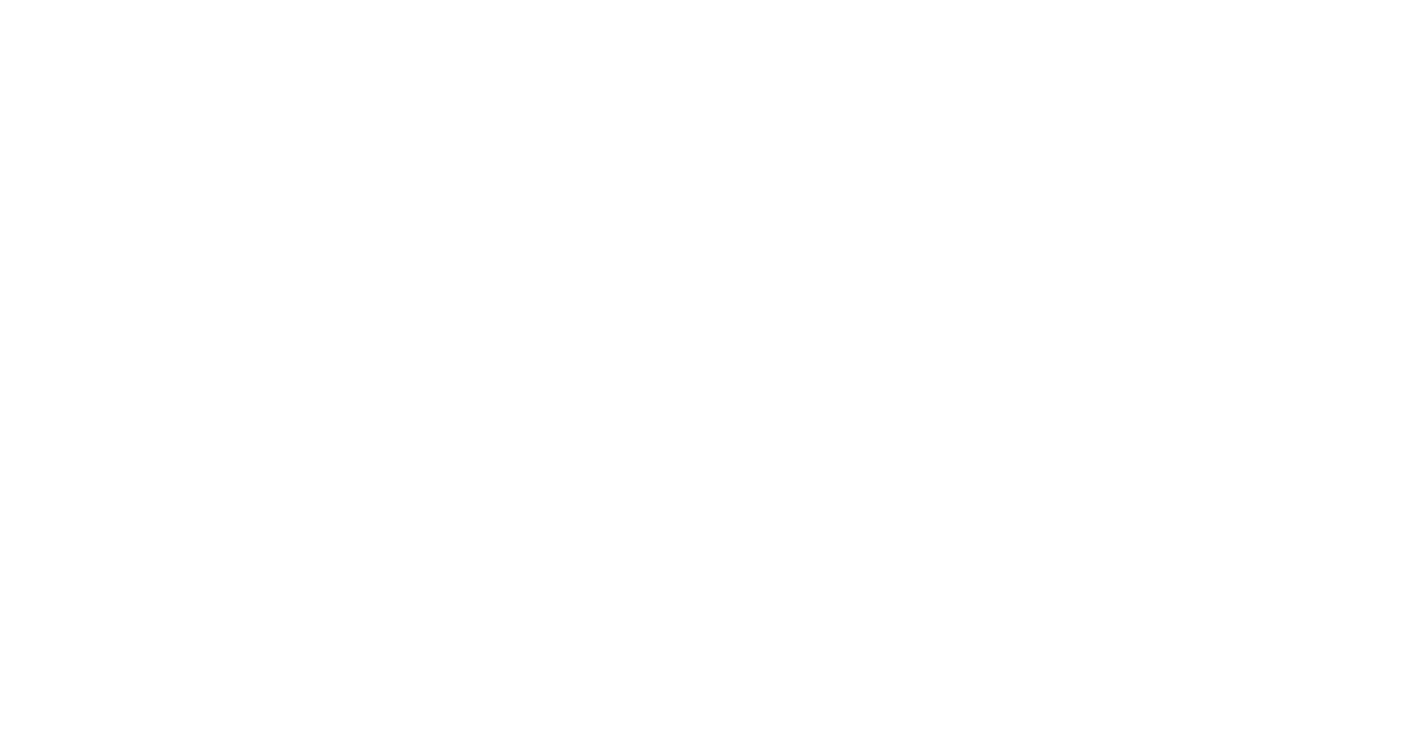
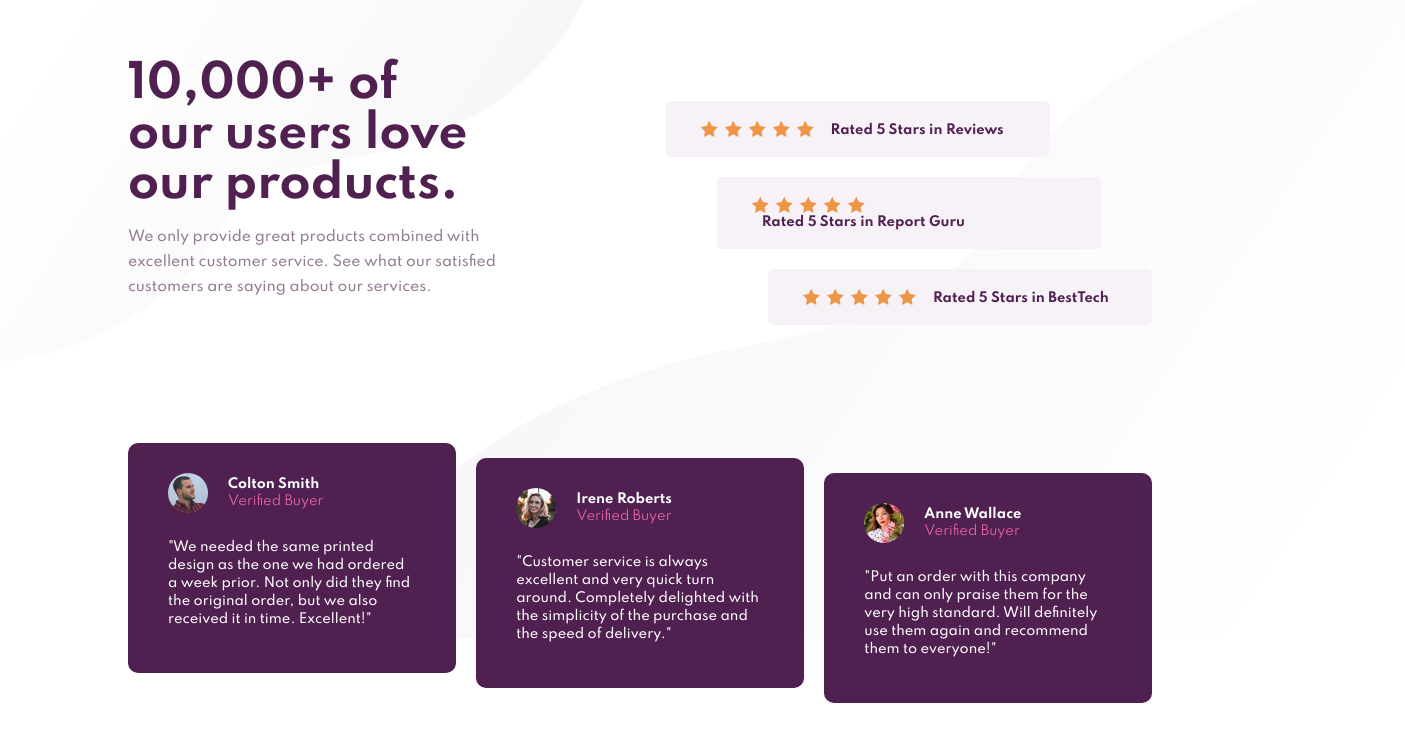
Before and after one commit to vicru5/FMsocialProff, a plain HTML site: page index.html in a window 1280 px wide. Shown: the whole page, 1405 px wide, since content can reach past the window. Drawn offline with Linux system fonts and the light colour scheme.

Commit message:
Desktop terminado

```diff
--- a/index.html
+++ b/index.html
@@ -17,6 +17,81 @@
 
   </head>
   <body>
+      <img src="images/bg-pattern-top-desktop.svg" alt="bkTop">
+      <img src="images/bg-pattern-bottom-desktop.svg" alt="bkBottom">
+      <main>
+        <div class="container">
+          <div class="text">
+            <h1>10,000+ of our users love our products.</h1>
+            <p>We only provide great products combined with excellent customer service. See what our satisfied customers are saying about our services.</p>
+          </div>
+          <div class="stars">
+            <div class="star">
+              <img src="images/icon-star.svg" alt="star">
+              <img src="images/icon-star.svg" alt="star">
+              <img src="images/icon-star.svg" alt="star">
+              <img src="images/icon-star.svg" alt="star">
+              <img src="images/icon-star.svg" alt="star">
+              <p>Rated 5 Stars in Reviews</p>
+            </div>
+            <div class="star">
+              <img src="images/icon-star.svg" alt="star">
+              <img src="images/icon-star.svg" alt="star">
+              <img src="images/icon-star.svg" alt="star">
+              <img src="images/icon-star.svg" alt="star">
+              <img src="images/icon-star.svg" alt="star">
+              <p>Rated 5 Stars in Report Guru</p>
+            </div>
+            <div class="star">
+              <img src="images/icon-star.svg" alt="star">
+              <img src="images/icon-star.svg" alt="star">
+              <img src="images/icon-star.svg" alt="star">
+              <img src="images/icon-star.svg" alt="star">
+              <img src="images/icon-star.svg" alt="star">
+              <p>Rated 5 Stars in BestTech</p>
+            </div>
+          </div>
+          <div class="coments">
+            <div class="coment">
+              <div class="profile">
 
+                  <img src="images/image-colton.jpg" alt="colton">
+
+                <div class="photoText">
+                  <p>Colton Smith</p>
+                  <p>Verified Buyer</p>
+                </div>
+              </div>
+              <div class="comText">
+                <p>"We needed the same printed design as the one we had ordered a week prior. Not only did they find the original order, but we also received it in time. Excellent!"</p>
+              </div>
+            </div>
+            <div class="coment">
+              <div class="profile">
+                  <img src="images/image-irene.jpg" alt="irene">
+                <div class="photoText">
+                  <p>Irene Roberts</p>
+                  <p>Verified Buyer</p>
+                </div>
+              </div>
+              <div class="comText">
+                <p>"Customer service is always excellent and very quick turn around. Completely delighted with the simplicity of the purchase and the speed of delivery."</p>
+              </div>
+            </div>
+            <div class="coment">
+              <div class="profile">
+                  <img src="images/image-anne.jpg" alt="anne">
+                <div class="photoText">
+                  <p>Anne Wallace</p>
+                  <p>Verified Buyer</p>
+                </div>
+              </div>
+              <div class="comText">
+                <p>"Put an order with this company and can only praise them for the very high standard. Will definitely use them again and recommend them to everyone!"</p>
+              </div>
+            </div>
+          </div>
+        </div>
+      </main>
   </body>
 </html>
--- a/style.css
+++ b/style.css
@@ -18,4 +18,179 @@
 	margin: 0px;
 	padding: 0px;
 	box-sizing: border-box;
+	font-size: 15px;
 }
+
+body{
+	height: 100vh;
+	background-color: var(--white);
+	overflow: hidden;
+}
+
+img[alt="bkBottom"]{
+	position: relative;
+	right: -25%;
+	top: -50%;
+}
+
+main{
+	display: flex;
+	position: absolute;
+	top: 0px;
+	left: 0px;
+	width: 100%;
+	height: 100vh;
+	justify-content: center;
+	align-items: center;
+}
+
+main .container{
+	display: grid;
+	grid-template-columns: 1fr 1fr;
+	grid-template-rows: 45% 55%;
+	width: 80%;
+	height: 85%;
+}
+
+/*DELETE
+.container .text, .stars, .coments{
+	border: 1px solid black;
+}
+*/
+
+
+.container .text h1{
+	width: 70%;
+	font-family: 'Spartan';
+	font-weight: 700;
+	text-align: left;
+	font-size: 45px;
+	color: var(--dark-magenta);
+	line-height: 50px;
+}
+
+.container .text p{
+	width: 80%;
+	font-family: 'Spartan';
+	font-weight: 500;
+	margin-top: 3%;
+	color: var(--gray-magenta);
+	line-height: 25px;
+	font-size: 14px;
+}
+
+.container .stars{
+	display: flex;
+	flex-direction: column;
+	justify-content: center;
+	align-items: flex-start;
+}
+
+.stars .star{
+	display: flex;
+	margin: 10px 0px;
+	width: 75%;
+	padding: 20px 35px;
+	border-radius: 5px;
+	flex-flow: row wrap;
+	align-items: center;
+	background-color: var(--light-magenta);
+}
+
+.stars .star img{
+	margin-right: 7px;
+}
+
+.stars .star p{
+	padding-top: 3px;
+	margin-left: 10px;
+	font-size: 13px;
+	font-family: 'Spartan';
+	font-weight: 700;
+	color: var(--dark-magenta);
+	line-height:13px;
+}
+
+.stars div:nth-child(1){
+	position: relative;
+	left: 5%;
+}
+
+.stars div:nth-child(2){
+	position: relative;
+	left: 15%;
+}
+
+.stars div:nth-child(3){
+	position: relative;
+	left: 25%;
+}
+
+.container .coments{
+	grid-column: 1/3;
+	display: flex;
+	flex-flow: row wrap;
+	justify-content: space-between;
+	align-items: center;
+	padding-top: 40px;
+}
+
+.coments .coment{
+	width: 32%;
+	height: auto;
+	padding: 45px 40px;
+	background-color: var(--dark-magenta);
+	border-radius: 10px;
+}
+
+.coment .profile{
+	/*border: 1px solid black;*/
+	display: flex;
+	flex-flow: row wrap;
+	align-items: center;
+}
+
+.profile  img{
+	border-radius: 50%;
+	width: 40px;
+	height: 40%;
+}
+
+.profile .photoText{
+	margin-left: 20px;
+}
+
+.profile .photoText p{
+	font-size: 13px;
+	font-family: 'Spartan';
+	font-weight: 700;
+	margin: 2px 0px;
+	color: var(--white);
+}
+
+.profile .photoText p:nth-child(2){
+	font-weight: 400;
+	color: var(--soft-pink);
+}
+
+.coment .comText{
+	font-family: 'Spartan';
+	font-weight: 500;
+	color: white;
+	margin-top: 10px;
+}
+
+.coment .comText p{
+	font-size: 13px;
+	line-height: 18px;
+}
+
+.coments div:nth-child(1){
+	position: relative;
+	top: -15px;
+}
+
+.coments div:nth-child(3){
+	position: relative;
+	bottom: -15px;
+}
```
